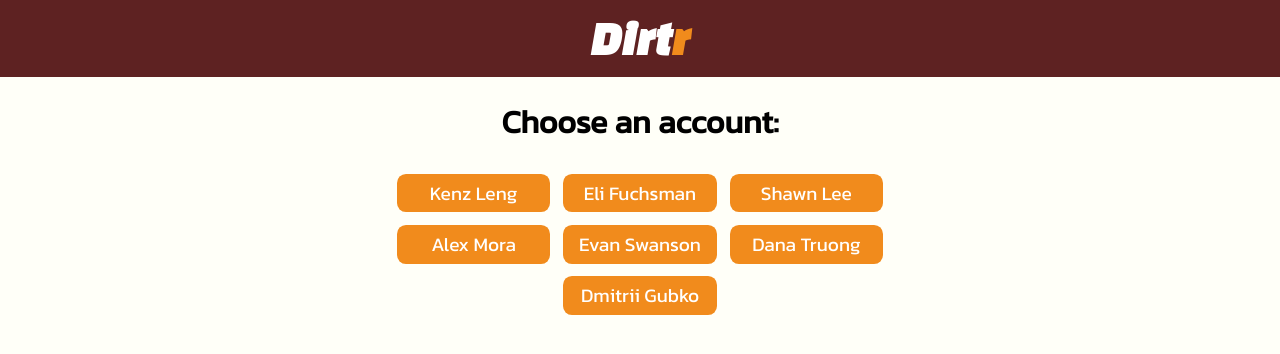
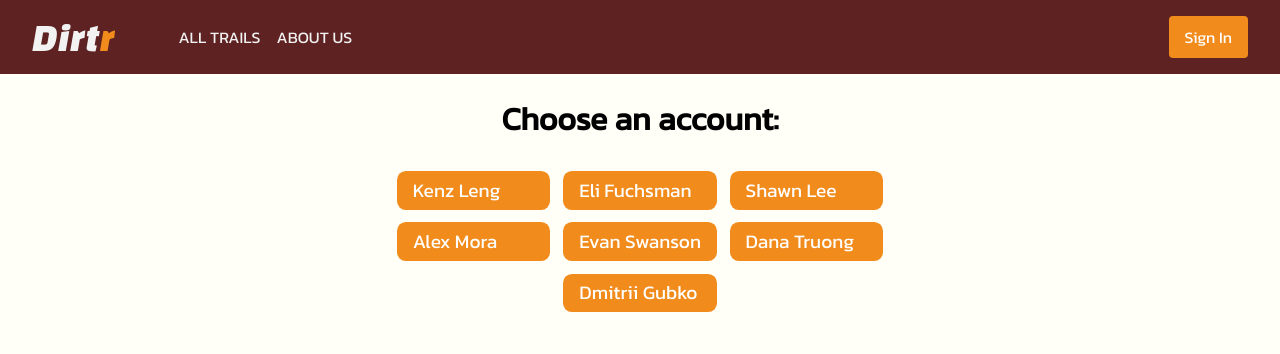
Before and after one commit to dgubko/dirtr_v2.0, a React (Create React App) app: page /login in a window 1280 px wide. Shown: the top 354 px of the page. Built offline with nearby package versions, Linux system fonts and the light colour scheme; no server answers.

Commit message:
Update header styles

```diff
--- a/src/Components/Header/Header.css
+++ /dev/null
@@ -1,106 +0,0 @@
-.Header {
-  display: flex;
-  font-family: "Changa One";
-  width: 100%;
-}
-
-.banner, .login-banner {
-  display: flex;
-  flex-direction: row;
-  align-items: center;
-  justify-content: space-between;
-  background-color: #5e2222;
-  width: 100%;
-  height: 6vw;
-}
-
-.header-right {
-  display: flex;
-}
-
-.login-banner {
-  justify-content: center;
-}
-
-.title, .static-title {
-  color: #ffffff;
-  margin-left: 3vw;
-  font-size: 3.75vw;
-  cursor: default;
-}
-
-.static-title {
-  margin-left: 0vw;
-}
-
-.title-r, .static-title-r{
-  color: #f18b1c;
-  cursor: default;
-}
-
-.title:hover {
-  cursor: pointer;
-  transform: scale(1.2);
-  transition: all ease-in-out 0.3s;
-  -webkit-text-stroke: 0.008vw #f18b1c;
-}
-
-.title:hover > .title-r,
-.title-r:hover {
-  cursor: pointer;
-  transform: scale(1.2);
-  transition: all ease-in-out 0.3s;
-  -webkit-text-stroke: 0.008vw #ffffff;
-}
-
-.header-right {
-  width: 30%;
-  display: flex;
-  align-items: center;
-  justify-content: flex-end;
-}
-
-.saved-page-button {
-  font-family:"Kanit";
-  font-size: 1.5vw;
-  color:#ffffff;
-  background-color: #f18b1c;
-  width: 10vw;
-  border-radius: .7vw;
-  margin-right: 1vw;
-}
-
-.account-section {
-  display: flex;
-  flex-direction: column;
-  align-items: flex-end;
-  margin-right: 1vw;
-}
-
-.welcome-user {
-  font-family:"Kanit";
-  font-size: 1.5vw;
-  color:#ffffff;
-  height: 1.75vw;
-  margin-top: -1vw;
-  cursor: default;
-}
-
-.sign-out {
-  height: 2vw;
-  font-size: 1vw;
-  font-family: "Kanit";
-  color:#ffffff;
-  background-color:#f18b1c;
-  border: none;
-  border-radius: .7vw;
-  margin-left: .5vw;
-  cursor: pointer;
-}
-
-.sign-out:hover, .saved-page-button:hover{
-  cursor: pointer;
-  transform: scale(1.2);
-  transition: all ease-in-out 0.3s;
-  background-color:#c87216;
-}
--- a/src/Components/Header/Header.js
+++ b/src/Components/Header/Header.js
@@ -1,10 +1,10 @@
-import "./Header.css";
+import styles from "./Header.module.css";
 import { NavLink } from "react-router-dom";
 import { logOut, setUser } from "../../store/actions";
 import { useSelector, useDispatch } from "react-redux";
 
 const Header = () => {
-  const loginBoolean = useSelector((state) => state.isLogged);
+  const isLogged = useSelector((state) => state.isLogged);
   const selectedUser = useSelector((state) => state.selectedUser.data);
   const dispatch = useDispatch();
   const signOut = () => {
@@ -12,48 +12,47 @@ const Header = () => {
     dispatch(setUser({ data: { attributes: { name: "signed-out" } } }));
   };
 
-  if (loginBoolean) {
+  const checkIsActive = ({ isActive }) =>
+    isActive ? styles.activelink : styles.navlink;
+
   return (
-      <div className="Header">
-        <div className="banner">
-          <NavLink to="/home">
-            <h1 className="title">
-              Dirt<span className="title-r">r</span>
-            </h1>
+    <header className={styles.header}>
+      <div className={styles.banner}>
+        <NavLink to="/" className={styles.logo}>
+          Dirt<span>r</span>
         </NavLink>
-          <div className="header-right">
-            <NavLink to="/saved_trails">
-              <h1 className="saved-page-button">Favorites</h1>
+      </div>
+      <nav className={styles.navigation}>
+        <NavLink className={checkIsActive} to="/trails">
+          All Trails
         </NavLink>
-            <div className="account-section">
-              <h1 className="welcome-user">
-                Welcome,{" "}
-                {selectedUser.attributes.name !== "signed-out"
-                  ? selectedUser.attributes.name
-                  : ""}
-              </h1>
+        {isLogged && (
+          <NavLink className={checkIsActive} to="/saved_trails">
+            Favorites
+          </NavLink>
+        )}
+        <NavLink to="/about" className={checkIsActive}>
+          About Us
+        </NavLink>
+      </nav>
+      {isLogged ? (
+        <div className={styles.account}>
+          <p>
+            Welcome, <strong>{selectedUser.attributes.name}</strong>
+          </p>
           <NavLink to="/">
             <button className="sign-out" onClick={() => signOut()}>
               Sign Out
             </button>
           </NavLink>
         </div>
-          </div>
-        </div>
-      </div>
+      ) : (
+        <NavLink to="/login" className="button secondary-button">
+          Sign In
+        </NavLink>
+      )}
+    </header>
   );
-  }
-  if (!loginBoolean) {
-    return (
-      <div className="Header">
-        <div className="login-banner">
-          <h1 className="static-title">
-            Dirt<span className="static-title-r">r</span>
-          </h1>
-        </div>
-      </div>
-    );
-  }
 };
 
 export default Header;
--- /dev/null
+++ b/src/Components/Header/Header.module.css
@@ -0,0 +1,67 @@
+.header {
+  display: flex;
+  gap: 4rem;
+  width: 100%;
+  background-color: #5e2222;
+  padding: 1rem 2rem;
+}
+
+.header > *:last-child {
+  margin-left: auto;
+}
+
+.logo {
+  font-family: "Changa One";
+  font-size: 2.5rem;
+  margin: 0;
+  color: #f2f2f2;
+}
+
+.logo span {
+  color: #f18b1c;
+}
+
+.navigation {
+  display: flex;
+  align-items: center;
+  align-self: center;
+  gap: 1rem;
+}
+
+.navigation a {
+  text-transform: uppercase;
+  border-top: 1px solid transparent;
+  white-space: nowrap;
+}
+
+.navigation a:hover {
+  border-bottom: 1px solid #f18b1c;
+}
+
+.navlink {
+  color: #f2f2f2;
+  border-bottom: 1px solid transparent;
+}
+
+.activelink {
+  color: #f18b1c;
+  font-weight: bold;
+  border-bottom: 1px solid #f18b1c;
+  cursor: default;
+}
+
+.account {
+  display: flex;
+  align-items: center;
+  gap: 1rem;
+  color: #f2f2f2;
+}
+
+.account strong {
+  color: #f18b1c;
+}
+
+.banner {
+  display: flex;
+  align-items: center;
+}
--- a/src/Components/Welcome/Welcome.css
+++ b/src/Components/Welcome/Welcome.css
@@ -1,6 +1,6 @@
 .welcome-main {
   width: 100%;
-  height: 100vh;
+  height: 90vh;
   box-sizing: border-box;
   display: flex;
   flex-direction: column;
--- a/src/index.css
+++ b/src/index.css
@@ -1,13 +1,56 @@
 body {
   margin: 0;
-  font-family: -apple-system, BlinkMacSystemFont, 'Segoe UI', 'Roboto', 'Oxygen',
-    'Ubuntu', 'Cantarell', 'Fira Sans', 'Droid Sans', 'Helvetica Neue',
+  font-family: -apple-system, BlinkMacSystemFont, "Segoe UI", "Roboto", "Oxygen",
+    "Ubuntu", "Cantarell", "Fira Sans", "Droid Sans", "Helvetica Neue",
     sans-serif;
   -webkit-font-smoothing: antialiased;
   -moz-osx-font-smoothing: grayscale;
 }
 
+body * {
+  box-sizing: border-box;
+}
+
 code {
-  font-family: source-code-pro, Menlo, Monaco, Consolas, 'Courier New',
+  font-family: source-code-pro, Menlo, Monaco, Consolas, "Courier New",
     monospace;
 }
+
+button,
+.button {
+  padding: 0.25rem 1rem;
+  display: flex;
+  align-items: center;
+  font-family: "Kanit";
+  border: none;
+  border-radius: 4px;
+  cursor: pointer;
+  white-space: nowrap;
+}
+
+button:hover,
+.button:hover {
+  transform: scale(0.95);
+  transition: all ease-in-out 0.3s;
+}
+
+button:active,
+button:active {
+  transform: scale(1.05);
+  transition: all ease-in-out 0.3s;
+}
+
+.secondary-button {
+  color: #ffffff;
+  background-color: #f18b1c;
+}
+
+.secondary-button:hover {
+  background-color: #c87216;
+}
+
+.secondary-button:active {
+  transform: scale(1.05);
+  transition: all ease-in-out 0.3s;
+  background-color: #e69034;
+}
```
Lines whose indentation alone changed are shown as unchanged.
